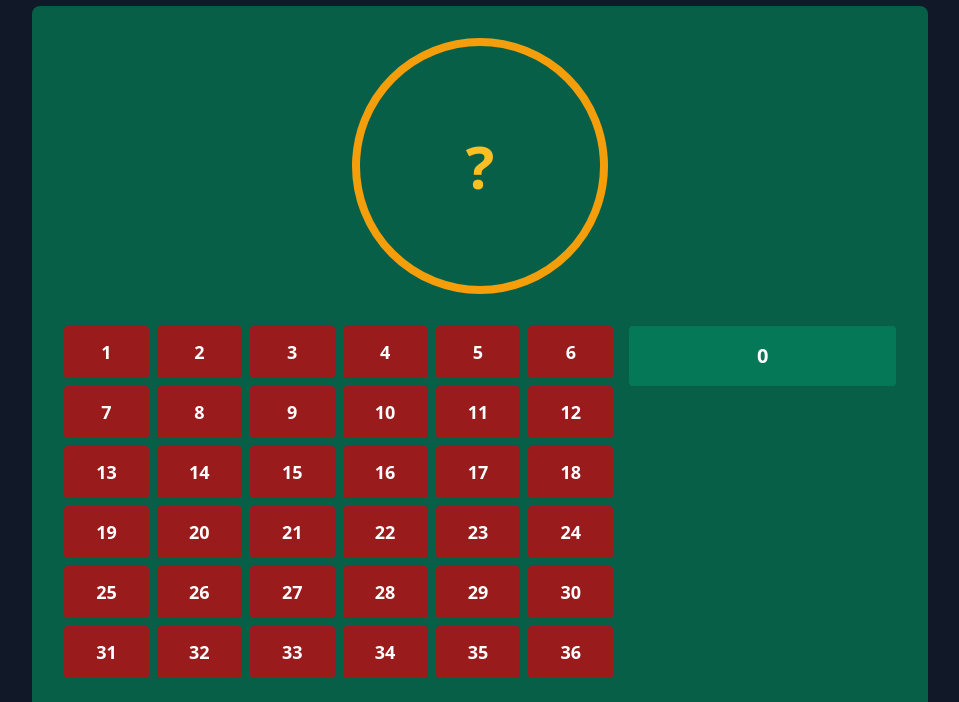
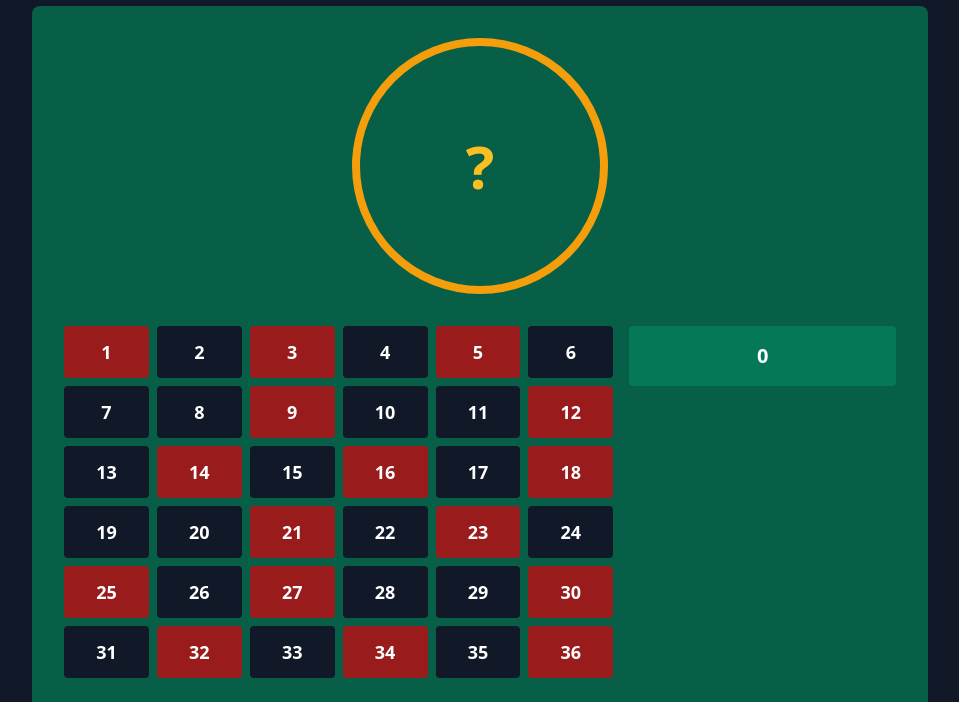
Before and after one commit to SrWilson89/ruleta, a plain HTML site: page index.html in a window 1280 px wide. Shown: the part 98-800 px from the top of the page, without its empty margins (160-1119 px from the left). Drawn offline with nearby package versions, Linux system fonts and the light colour scheme.

Commit message:
correccion

```diff
--- a/index.html
+++ b/index.html
@@ -120,6 +120,7 @@
                                     @click="placeBet((row-1)*12 + col)"
                                     :class="[
                                         'p-3 text-lg font-bold rounded',
+                                        [2,4,6,7,8,10,11,13,15,17,19,20,22,24,26,28,29,31,33,35].includes((row-1)*12 + col) ? 'bg-gray-900 hover:bg-gray-800' :
                                         selectedNumber === (row-1)*12 + col ? 'bg-yellow-500 text-black' : 'bg-red-800 hover:bg-red-700'
                                     ]">
                                     {{ (row-1)*12 + col }}
```
